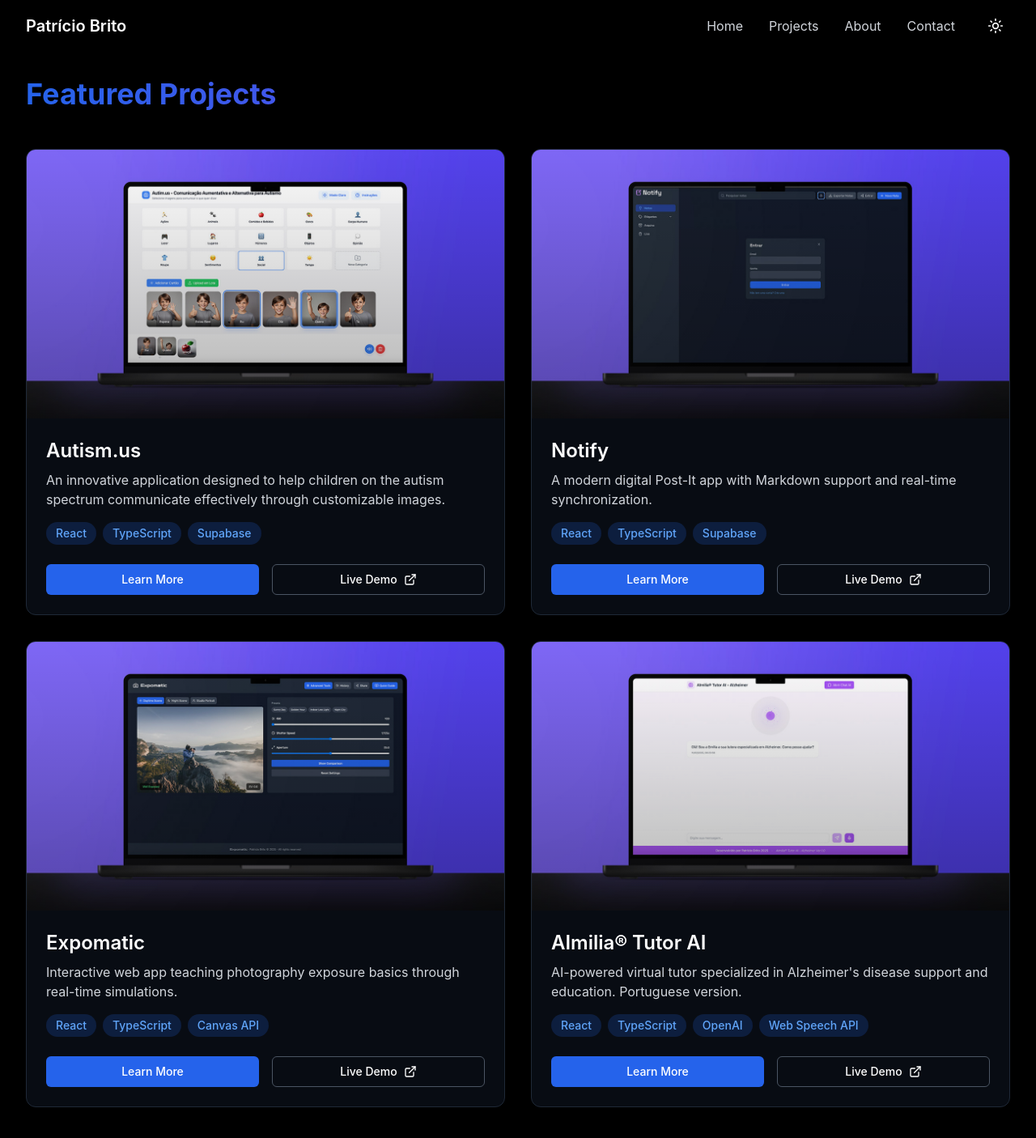
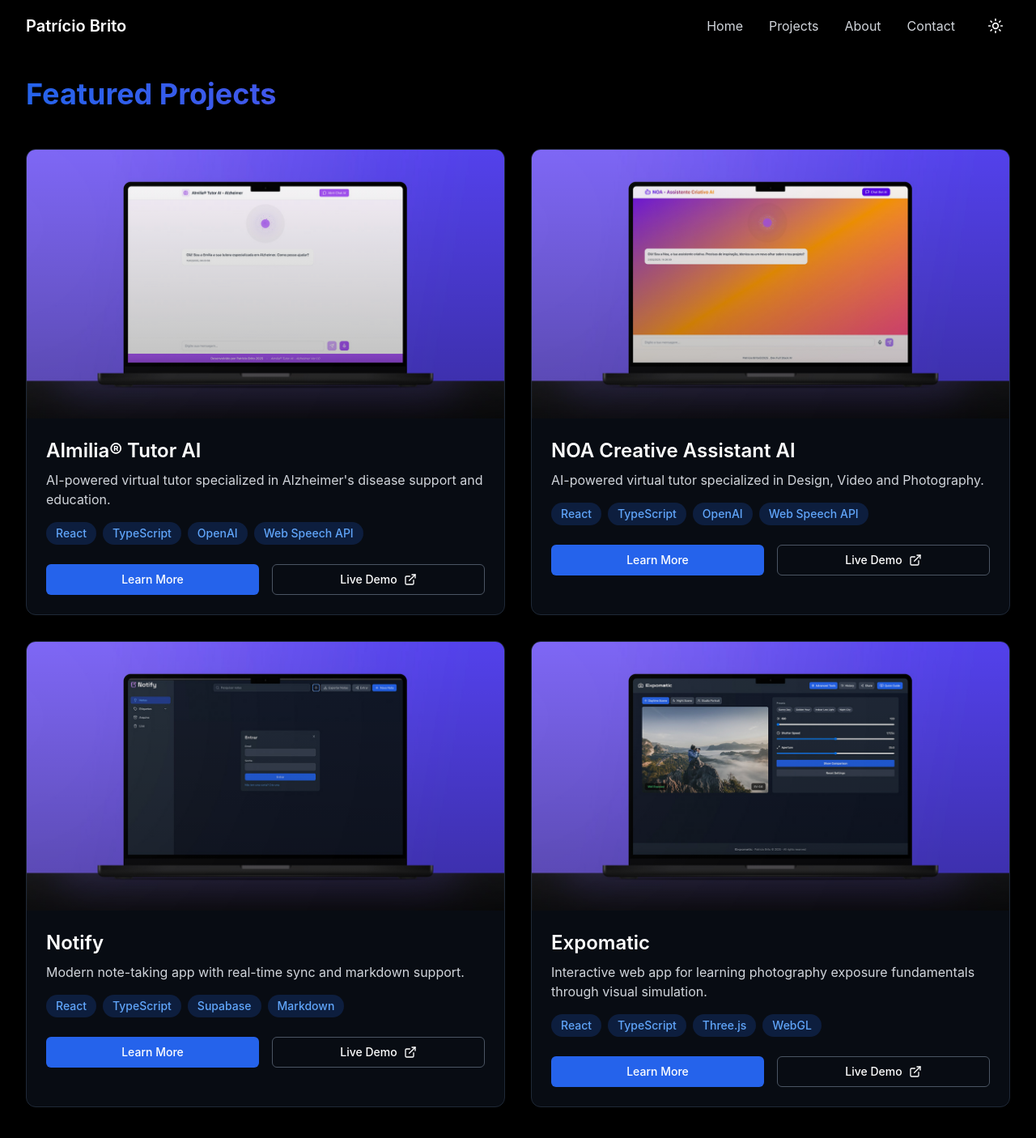
Before and after one commit to Pathink1973/patriciobrito, a React (Vite) app: page /projects in a window 1280 px wide. Shown: the top 1406 px of the page at 81% size. Built offline with nearby package versions, Linux system fonts and the light colour scheme; no server answers.

Commit message:
Add files via upload
update all

```diff
--- a/src/pages/About.tsx
+++ b/src/pages/About.tsx
@@ -53,7 +53,7 @@ const About = () => {
               <p className="text-gray-300">
                 I specialize in integrating AI technologies like OpenAI's GPT models into applications,
                 creating intelligent and responsive user experiences that enhance functionality and user
-                engagement. Living in Portugal.
+                engagement.
               </p>
             </div>
           </div>
--- a/src/pages/Home.tsx
+++ b/src/pages/Home.tsx
@@ -1,5 +1,5 @@
 import React from 'react';
-import { ArrowRight, Brain, MessageSquare, Camera, Notebook } from 'lucide-react';
+import { ArrowRight, Brain, MessageSquare, Camera, Notebook, StickyNote } from 'lucide-react';
 import { Link } from 'react-router-dom';
 
 const technologies = [
@@ -23,37 +23,37 @@ const technologies = [
 
 const featuredApps = [
   {
-    id: 'abc-autismo',
-    title: 'Autism.us',
-    description: 'An innovative application designed to help children on the autism spectrum communicate effectively through customizable images.',
-    image: '/images/autism-us.jpg',
-    technologies: ['React', 'TypeScript', 'Supabase'],
-    icon: <Brain className="w-6 h-6 text-blue-400" />,
-  },
-  {
     id: 'aimilia',
     title: 'AImilia® Tutor AI',
     description: 'AI-powered virtual tutor specialized in Alzheimer\'s disease support and education.',
     image: '/images/aimilia.jpg',
     technologies: ['React', 'TypeScript', 'OpenAI', 'Web Speech API'],
-    icon: <MessageSquare className="w-6 h-6 text-purple-400" />,
+    icon: <Brain className="w-6 h-6 text-purple-400" />,
+  },
+  {
+    id: 'noa',
+    title: 'NOA Creative Assistant AI',
+    description: 'AI-powered virtual tutor specialized in Design, Video and Photography.',
+    image: '/images/noa.jpg',
+    technologies: ['React', 'TypeScript', 'OpenAI', 'Web Speech API'],
+    icon: <MessageSquare className="w-6 h-6 text-blue-400" />,
+  },
+  {
+    id: 'notify',
+    title: 'Notify',
+    description: 'Modern note-taking app with real-time sync and markdown support.',
+    image: '/images/notify.jpg',
+    technologies: ['React', 'TypeScript', 'Supabase', 'Markdown'],
+    icon: <StickyNote className="w-6 h-6 text-yellow-400" />,
   },
   {
     id: 'expomatic',
     title: 'Expomatic',
-    description: 'Interactive web app teaching photography exposure basics through real-time simulations.',
+    description: 'Interactive web app for learning photography exposure fundamentals.',
     image: '/images/expomatic.jpg',
-    technologies: ['React', 'TypeScript', 'Canvas API'],
+    technologies: ['React', 'TypeScript', 'Three.js', 'WebGL'],
     icon: <Camera className="w-6 h-6 text-green-400" />,
-  },
-  {
-    id: 'notify',
-    title: 'Notify',
-    description: 'A modern digital Post-It app with Markdown support and real-time synchronization.',
-    image: '/images/notify.jpg',
-    technologies: ['React', 'TypeScript', 'Supabase'],
-    icon: <Notebook className="w-6 h-6 text-yellow-400" />,
-  },
+  }
 ];
 
 const Home = () => {
--- a/src/pages/ProjectDetail.tsx
+++ b/src/pages/ProjectDetail.tsx
@@ -3,20 +3,35 @@ import { useParams, Link } from 'react-router-dom';
 import { ArrowLeft, ExternalLink } from 'lucide-react';
 
 const projects = {
-  'abc-autismo': {
-    title: 'Autism.us',
-    subtitle: 'Facilitating Communication Through Images',
-    description: `Autism.us is an innovative application designed to help children on the autism spectrum communicate effectively and functionally. Through an intuitive portuguese image-based system, caregivers, therapists, or parents can create an environment adapted to each child's specific needs.`,
+  'aimilia': {
+    title: 'AImilia® Tutor AI',
+    subtitle: 'The Virtual Tutor in the Fight Against Alzheimer\'s',
+    description: `AImilia® is a virtual tutor specialized in Alzheimer's, developed to provide accurate information, comprehensive support, and interactive resources about the disease. Using advanced AI technology powered by OpenAI's GPT-4.`,
     features: [
-      'Image Selection and Organization',
-      'Phrase Creation',
-      'Audio Feedback',
-      'Complete Customization',
-      'PECs Compatibility',
+      'Voice Interface with Visual Feedback',
+      'Advanced AI Responses',
+      'Intelligent Context Management',
+      'Comprehensive Alzheimer\'s Knowledge',
+      'Responsive Design',
     ],
-    image: '/images/autism-us.jpg',
-    technologies: ['React', 'TypeScript', 'Supabase', 'Web Speech API'],
-    liveUrl: 'https://abc-autismo.netlify.app/',
+    image: '/images/aimilia.jpg',
+    technologies: ['React', 'TypeScript', 'OpenAI', 'Web Speech API'],
+    liveUrl: 'https://aimilia.netlify.app/'
+  },
+  'noa': {
+    title: 'NOA Creative Assistant AI',
+    subtitle: 'The Virtual Tutor for Creatives',
+    description: `Noa is more than a name – it is an invitation to innovation. Inspired by the concept of fluidity and imagination, Noa was created to be your creative partner, helping you transform inspirations into reality.`,
+    features: [
+      'Voice Interface with Visual Feedback',
+      'Advanced AI Responses',
+      'Intelligent Context Management',
+      'Comprehensive Creativity Knowledge',
+      'Responsive Design',
+    ],
+    image: '/images/noa.jpg',
+    technologies: ['React', 'TypeScript', 'OpenAI', 'Web Speech API'],
+    liveUrl: 'https://noa-criativa.netlify.app/'
   },
   'notify': {
     title: 'Notify',
@@ -31,7 +46,7 @@ const projects = {
     ],
     image: '/images/notify.jpg',
     technologies: ['React', 'TypeScript', 'Supabase', 'Markdown'],
-    liveUrl: 'https://notify-keep.netlify.app/',
+    liveUrl: 'https://notify-keep.netlify.app/'
   },
   'expomatic': {
     title: 'Expomatic',
@@ -45,24 +60,9 @@ const projects = {
       'Real-time Visual Feedback',
     ],
     image: '/images/expomatic.jpg',
-    technologies: ['React', 'TypeScript', 'Canvas API', 'Web Workers'],
-    liveUrl: 'https://expomatic.netlify.app/',
-  },
-  'aimilia': {
-    title: 'AImilia® Tutor AI',
-    subtitle: 'The Virtual Tutor in the Fight Against Alzheimer\'s',
-    description: `AImilia® is a virtual tutor specialized in Alzheimer's, developed to provide accurate information in portuguese, comprehensive support, and interactive resources about the disease. Using advanced AI technology powered by OpenAI's GPT-4.`,
-    features: [
-      'Voice Interface with Visual Feedback',
-      'Advanced AI Responses',
-      'Intelligent Context Management',
-      'Comprehensive Alzheimer\'s Knowledge',
-      'Responsive Design',
-    ],
-    image: '/images/aimilia.jpg',
-    technologies: ['React', 'TypeScript', 'OpenAI', 'Web Speech API'],
-    liveUrl: 'https://aimilia.netlify.app/',
-  },
+    technologies: ['React', 'TypeScript', 'Three.js', 'WebGL'],
+    liveUrl: 'https://expomatic.netlify.app/'
+  }
 };
 
 const ProjectDetail = () => {
--- a/src/pages/Projects.tsx
+++ b/src/pages/Projects.tsx
@@ -4,37 +4,37 @@ import { ExternalLink } from 'lucide-react';
 
 const projects = [
   {
-    id: 'abc-autismo',
-    title: 'Autism.us',
-    description: 'An innovative application designed to help children on the autism spectrum communicate effectively through customizable images.',
-    image: '/images/autism-us.jpg',
-    technologies: ['React', 'TypeScript', 'Supabase'],
-    liveUrl: 'https://abc-autismo.netlify.app/',
+    id: 'aimilia',
+    title: 'AImilia® Tutor AI',
+    description: 'AI-powered virtual tutor specialized in Alzheimer\'s disease support and education.',
+    image: '/images/aimilia.jpg',
+    technologies: ['React', 'TypeScript', 'OpenAI', 'Web Speech API'],
+    liveUrl: 'https://aimilia.netlify.app/',
+  },
+  {
+    id: 'noa',
+    title: 'NOA Creative Assistant AI',
+    description: 'AI-powered virtual tutor specialized in Design, Video and Photography.',
+    image: '/images/noa.jpg',
+    technologies: ['React', 'TypeScript', 'OpenAI', 'Web Speech API'],
+    liveUrl: 'https://noa-criativa.netlify.app/',
   },
   {
     id: 'notify',
     title: 'Notify',
-    description: 'A modern digital Post-It app with Markdown support and real-time synchronization.',
+    description: 'Modern note-taking app with real-time sync and markdown support.',
     image: '/images/notify.jpg',
-    technologies: ['React', 'TypeScript', 'Supabase'],
+    technologies: ['React', 'TypeScript', 'Supabase', 'Markdown'],
     liveUrl: 'https://notify-keep.netlify.app/',
   },
   {
     id: 'expomatic',
     title: 'Expomatic',
-    description: 'Interactive web app teaching photography exposure basics through real-time simulations.',
+    description: 'Interactive web app for learning photography exposure fundamentals through visual simulation.',
     image: '/images/expomatic.jpg',
-    technologies: ['React', 'TypeScript', 'Canvas API'],
+    technologies: ['React', 'TypeScript', 'Three.js', 'WebGL'],
     liveUrl: 'https://expomatic.netlify.app/',
-  },
-  {
-    id: 'aimilia',
-    title: 'AImilia® Tutor AI',
-    description: 'AI-powered virtual tutor specialized in Alzheimer\'s disease support and education. Portuguese version.',
-    image: '/images/aimilia.jpg',
-    technologies: ['React', 'TypeScript', 'OpenAI', 'Web Speech API'],
-    liveUrl: 'https://aimilia.netlify.app/',
-  },
+  }
 ];
 
 const Projects = () => {
```
Also changed, not shown: public/images/noa.jpg (added), 1 other file (tests, documents, lock files or other folders).
